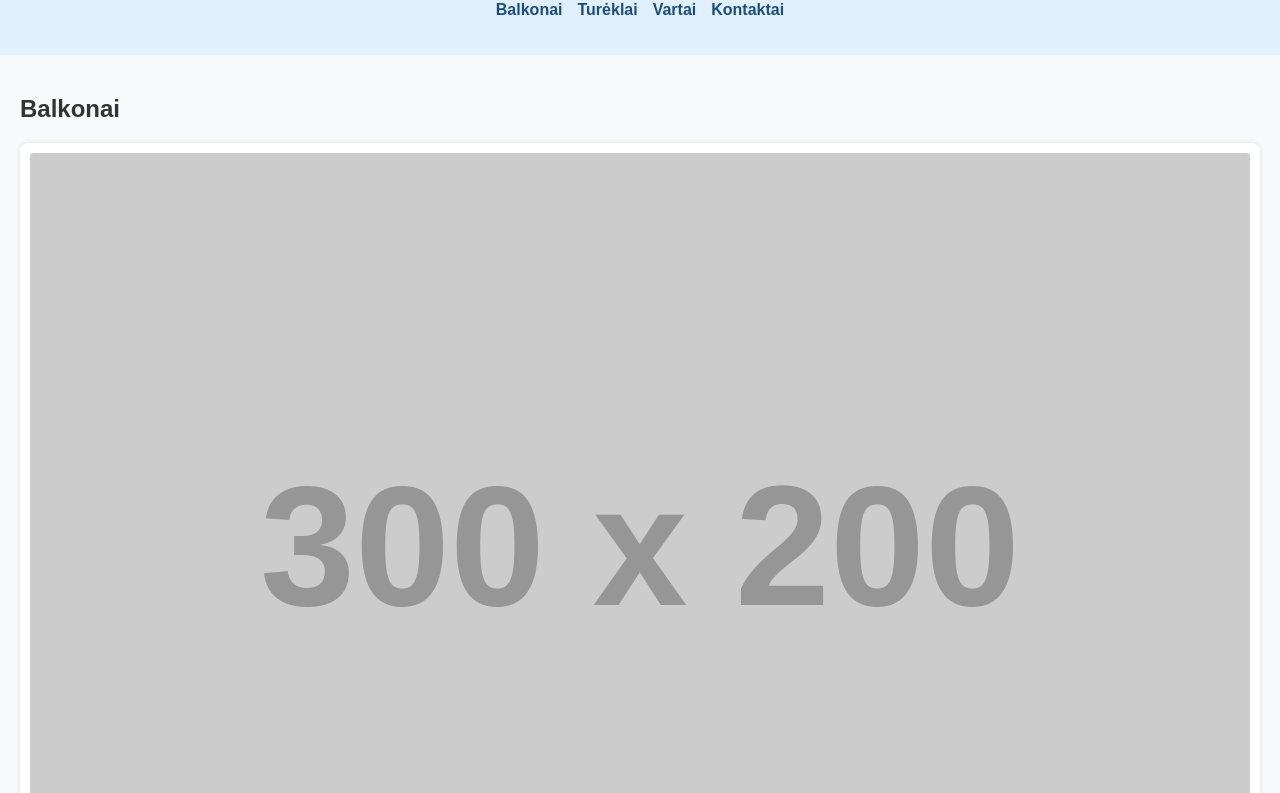
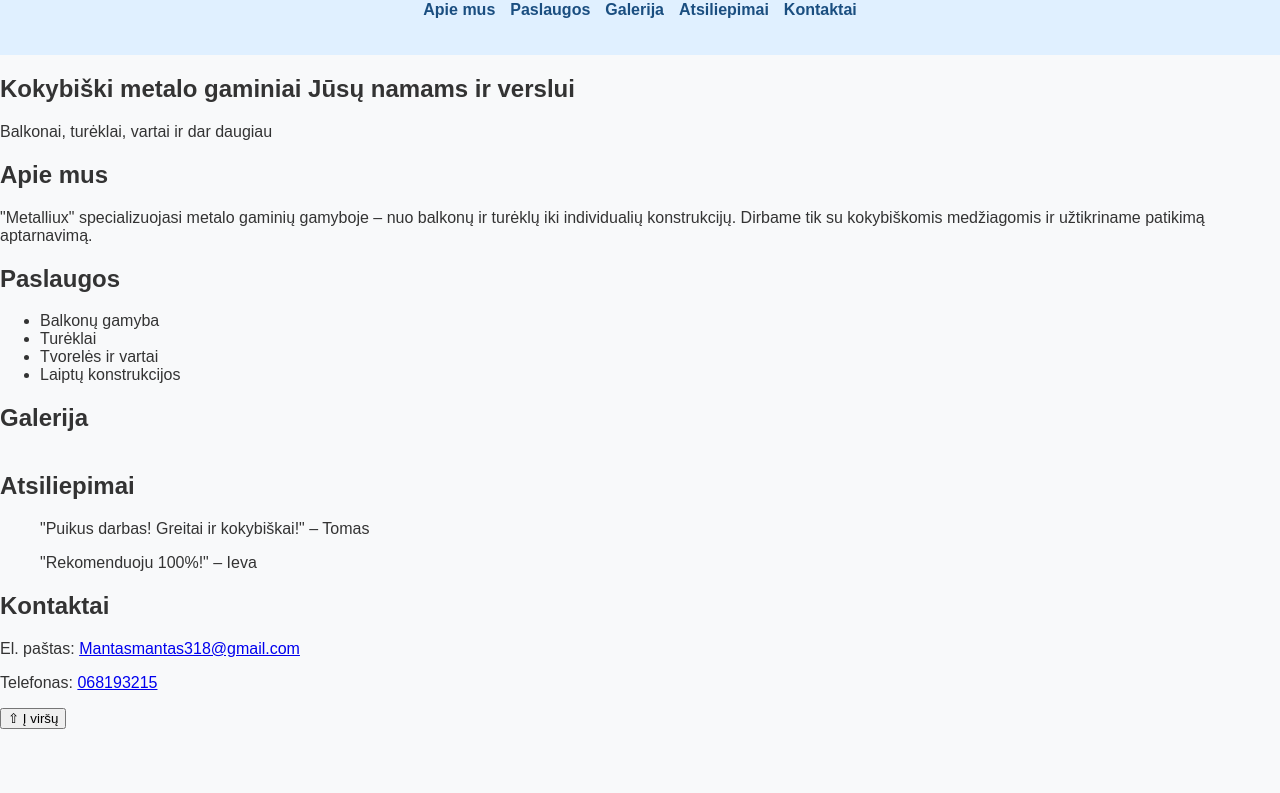
Before and after one commit to Mantux55/Metalliux, a plain HTML site: page index.html in a window 1280 px wide. Shown: the part 72-865 px from the top of the page. After the commit the page ends 801 px from the top, so only its background shows below. Drawn offline with Linux system fonts and the light colour scheme; placeholder pictures from the web are drawn by us.

Commit message:
Update index.html

```diff
--- a/index.html
+++ b/index.html
@@ -7,59 +7,88 @@
   <link rel="stylesheet" href="style.css">
 </head>
 <body>
+  <!-- Header su meniu -->
   <header>
+    <div class="container">
       <h1>Metalliux</h1>
       <nav>
         <ul>
-        <li><a href="#balkonai">Balkonai</a></li>
-        <li><a href="#tureklai">Turėklai</a></li>
-        <li><a href="#vartai">Vartai</a></li>
+          <li><a href="#apie">Apie mus</a></li>
+          <li><a href="#paslaugos">Paslaugos</a></li>
+          <li><a href="#galerija">Galerija</a></li>
+          <li><a href="#atsiliepimai">Atsiliepimai</a></li>
           <li><a href="#kontaktai">Kontaktai</a></li>
         </ul>
       </nav>
+    </div>
   </header>
 
-  <main>
-    <section id="balkonai" class="category">
-      <h2>Balkonai</h2>
-      <div class="gallery">
-        <div class="item">
-          <img src="https://via.placeholder.com/300x200" alt="Balkonas">
-          <p>Klasikinis metalinis balkonas su stiklu.</p>
-        </div>
-        <!-- Čia įkelk daugiau nuotraukų -->
+  <!-- Hero sekcija -->
+  <section class="hero">
+    <div class="container">
+      <h2>Kokybiški metalo gaminiai Jūsų namams ir verslui</h2>
+      <p>Balkonai, turėklai, vartai ir dar daugiau</p>
     </div>
   </section>
 
-    <section id="tureklai" class="category">
-      <h2>Turėklai</h2>
+  <!-- Apie mus -->
+  <section id="apie" class="section">
+    <div class="container">
+      <h2>Apie mus</h2>
+      <p>"Metalliux" specializuojasi metalo gaminių gamyboje – nuo balkonų ir turėklų iki individualių konstrukcijų. Dirbame tik su kokybiškomis medžiagomis ir užtikriname patikimą aptarnavimą.</p>
+    </div>
+  </section>
+
+  <!-- Paslaugos -->
+  <section id="paslaugos" class="section">
+    <div class="container">
+      <h2>Paslaugos</h2>
+      <ul class="services">
+        <li>Balkonų gamyba</li>
+        <li>Turėklai</li>
+        <li>Tvorelės ir vartai</li>
+        <li>Laiptų konstrukcijos</li>
+      </ul>
+    </div>
+  </section>
+
+  <!-- Galerija -->
+  <section id="galerija" class="section">
+    <div class="container">
+      <h2>Galerija</h2>
       <div class="gallery">
-        <div class="item">
-          <img src="https://via.placeholder.com/300x200" alt="Turėklai">
-          <p>Modernūs turėklai laiptams ar balkonui.</p>
+        <!-- Čia bus įkeltos nuotraukos su JS -->
       </div>
     </div>
   </section>
 
-    <section id="vartai" class="category">
-      <h2>Vartai</h2>
-      <div class="gallery">
-        <div class="item">
-          <img src="https://via.placeholder.com/300x200" alt="Vartai">
-          <p>Tvirti metaliniai vartai su unikaliu dizainu.</p>
+  <!-- Atsiliepimai -->
+  <section id="atsiliepimai" class="section">
+    <div class="container">
+      <h2>Atsiliepimai</h2>
+      <div class="testimonials">
+        <blockquote>
+          "Puikus darbas! Greitai ir kokybiškai!" – Tomas
+        </blockquote>
+        <blockquote>
+          "Rekomenduoju 100%!" – Ieva
+        </blockquote>
       </div>
     </div>
   </section>
 
-    <section id="kontaktai" class="contact">
+  <!-- Kontaktai -->
+  <section id="kontaktai" class="section">
+    <div class="container">
       <h2>Kontaktai</h2>
       <p>El. paštas: <a href="mailto:Mantasmantas318@gmail.com">Mantasmantas318@gmail.com</a></p>
-      <p>Telefonas: <a href="tel:+37068193215">068193215</a></p>
+      <p>Telefonas: <a href="tel:068193215">068193215</a></p>
+    </div>
   </section>
-  </main>
 
-  <footer>
-    <p>&copy; 2025 Metalliux. Visos teisės saugomos.</p>
-  </footer>
+  <!-- Į viršų mygtukas -->
+  <button id="topBtn">&#8679; Į viršų</button>
+
+  <script src="script.js"></script>
 </body>
 </html>
```
Lines whose indentation alone changed are shown as unchanged.
